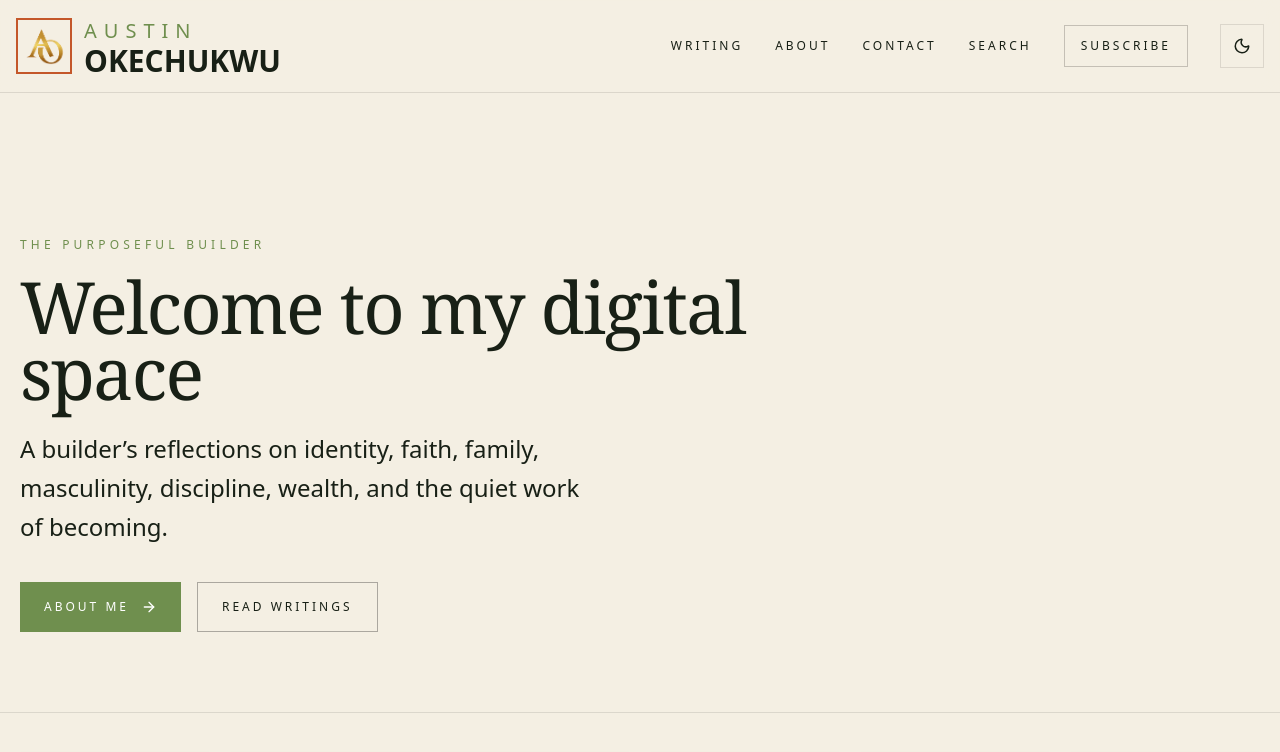
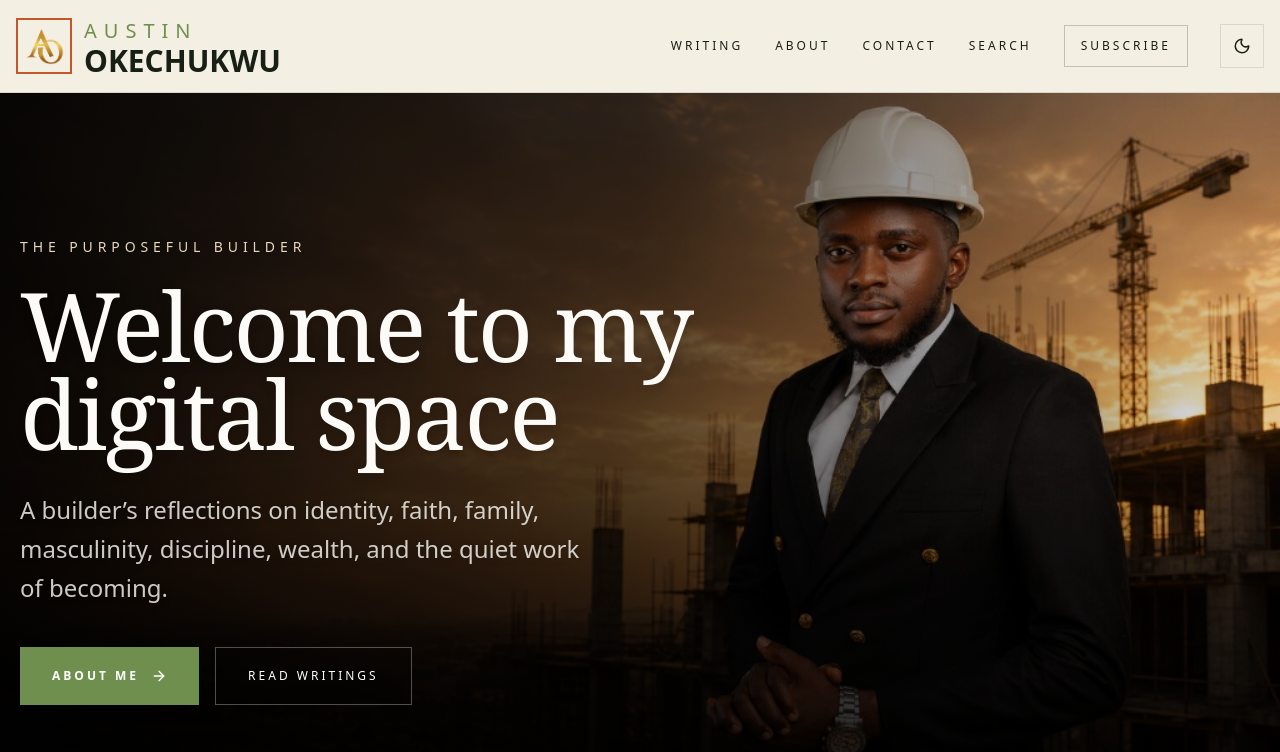
Before and after one commit to conditassociatesltd-gif/purposeful-builder, a Next.js app in the folder purposeful-builder/: page / in a window 1280 px wide. Shown: the top 752 px of the page. Built offline with nearby package versions, Linux system fonts and the light colour scheme.

Commit message:
Update hero section with premium background image

```diff
--- a/purposeful-builder/app/page.tsx
+++ b/purposeful-builder/app/page.tsx
@@ -70,27 +70,40 @@ export default function HomePage() {
         </div>
       </header>
 
-      <section className="relative border-b overflow-hidden border-black/10 dark:border-white/10">
-        <div className="relative max-w-7xl mx-auto px-5 py-20 w-full">
+      <section className="relative border-b overflow-hidden border-black/10 dark:border-white/10 min-h-[80vh] flex items-center group">
+        <div className="absolute inset-0 w-full h-full">
+          <Image
+            src="/images/hero-bg.jpg"
+            alt="Welcome to my digital space"
+            fill
+            priority
+            className="object-cover object-[75%_center] group-hover:scale-105 transition-transform duration-[2s] ease-out"
+          />
+          <div className="absolute inset-0 bg-gradient-to-r from-black/90 via-black/60 to-transparent" />
+          <div className="absolute inset-0 bg-gradient-to-t from-black/80 via-transparent to-transparent" />
+          <div className="absolute inset-0 bg-black/10" />
+        </div>
+
+        <div className="relative max-w-7xl mx-auto px-5 py-20 w-full z-10">
           <div className="max-w-3xl pt-16">
-            <p className="text-xs tracking-[0.35em] uppercase mb-5" style={{ color: "var(--rust)" }}>
+            <p className="text-xs md:text-sm tracking-[0.35em] uppercase mb-6" style={{ color: "var(--peach)" }}>
               The Purposeful Builder
             </p>
 
-            <h2 className="font-serif text-4xl sm:text-5xl md:text-7xl leading-[1] md:leading-[0.92] tracking-tight">
+            <h2 className="font-serif text-5xl sm:text-6xl md:text-7xl lg:text-8xl leading-[1] md:leading-[0.92] tracking-tight text-[#fdfbf7] drop-shadow-lg">
               Welcome to my digital space
             </h2>
 
-            <p className="mt-6 text-xl md:text-2xl leading-relaxed max-w-xl">
+            <p className="mt-8 text-xl md:text-2xl leading-relaxed max-w-xl text-[#fdfbf7]/80 drop-shadow-md">
               A builder’s reflections on identity, faith, family, masculinity, discipline, wealth, and the quiet work of becoming.
             </p>
 
-            <div className="mt-9 flex flex-wrap gap-4">
-              <Link href="/about" className="inline-flex items-center gap-3 px-6 py-4 text-xs tracking-[0.25em] uppercase text-white" style={{ background: "var(--rust)" }}>
+            <div className="mt-10 flex flex-wrap gap-4">
+              <Link href="/about" className="inline-flex items-center gap-3 px-8 py-5 text-xs tracking-[0.25em] uppercase text-white font-semibold transition-colors hover:bg-[#5a743e]" style={{ background: "var(--rust)" }}>
                 About me <ArrowRight size={16} />
               </Link>
 
-              <Link href="/writing" className="inline-flex items-center gap-3 px-6 py-4 text-xs tracking-[0.25em] uppercase border border-black/30 dark:border-white/30">
+              <Link href="/writing" className="inline-flex items-center gap-3 px-8 py-5 text-xs tracking-[0.25em] uppercase text-white border border-white/30 backdrop-blur-sm transition-colors hover:bg-white/10 hover:border-white/50">
                 Read writings
               </Link>
             </div>
```
Also changed, not shown: purposeful-builder/public/images/hero-bg.jpg (added).
